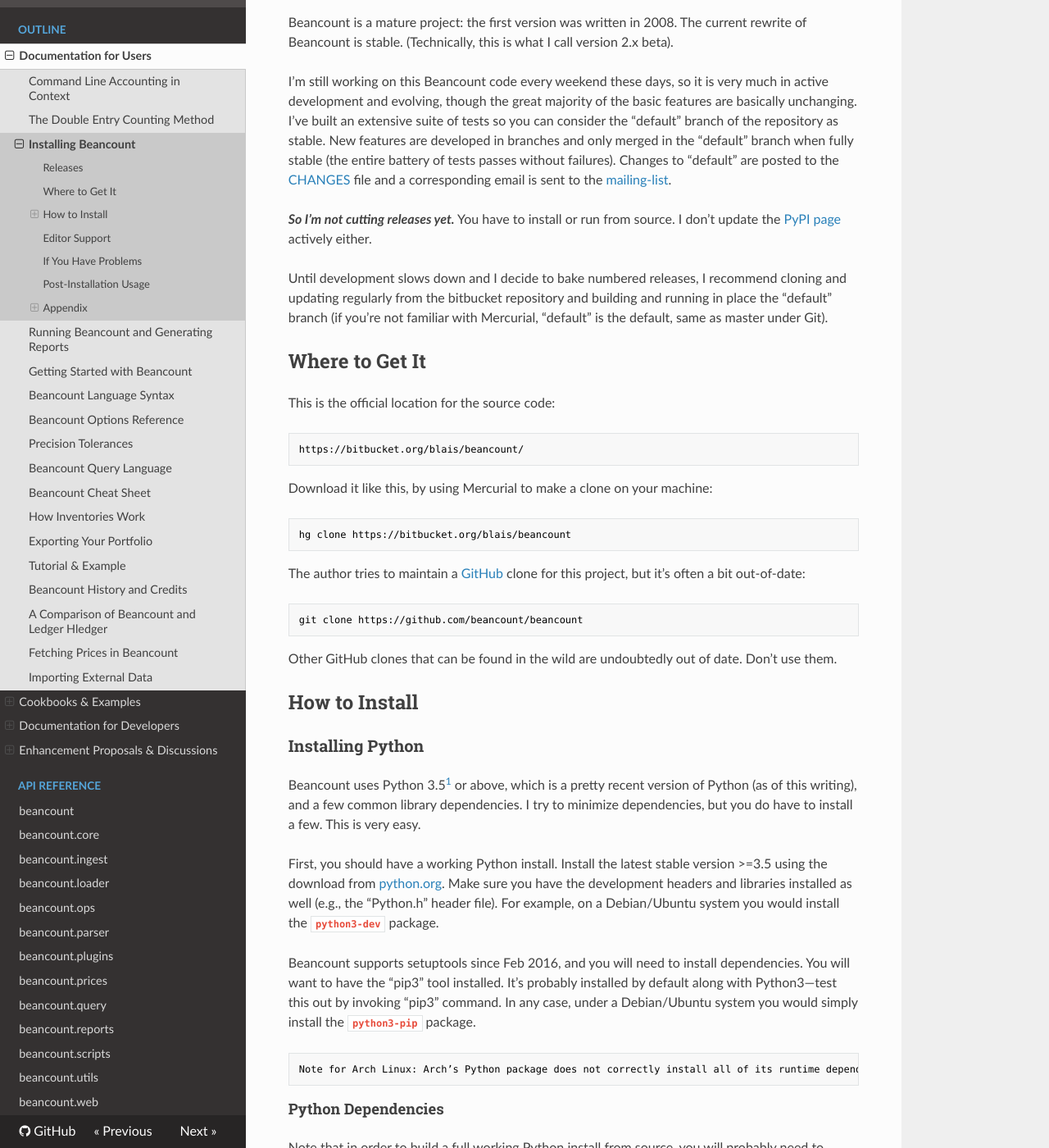
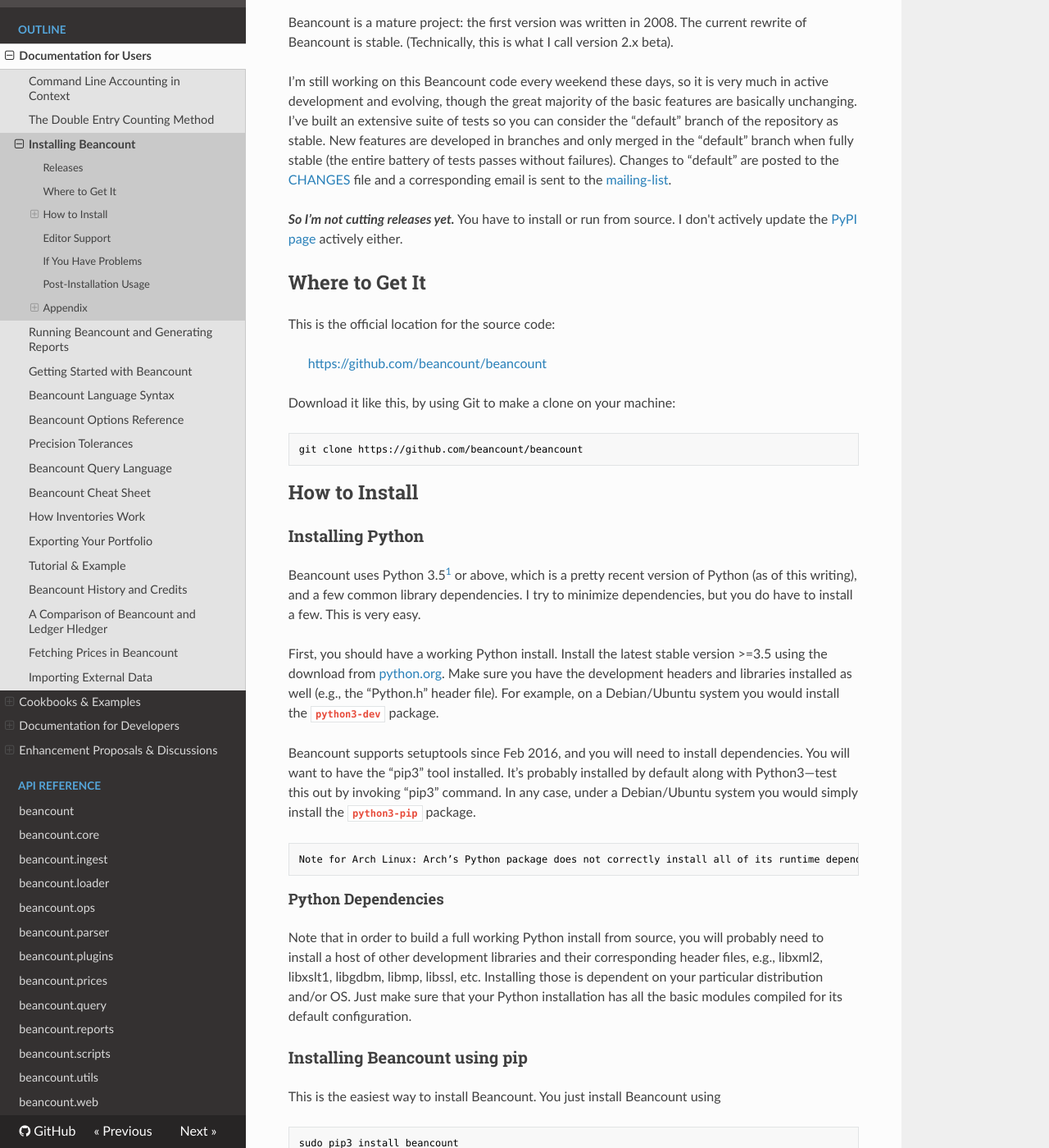
Before and after one commit to beancount/docs, an MkDocs documentation site: the page built from docs/03_installing_beancount.md, in a window 1280 px wide and 1400 px high, scrolled down 344 px. Shown: the whole window at 82% size. Built offline with MkDocs 1.6.1, drawn with Linux system fonts in a browser that asks for light colours; some of the changed text lies outside the part shown.

```diff
--- a/docs/03_installing_beancount.md
+++ b/docs/03_installing_beancount.md
@@ -14,26 +14,18 @@ Beancount is a mature project: the first version was written in 2008. The curren
 
 I’m still working on this Beancount code every weekend these days, so it is very much in active development and evolving, though the great majority of the basic features are basically unchanging. I’ve built an extensive suite of tests so you can consider the “default” branch of the repository as stable. New features are developed in branches and only merged in the “default” branch when fully stable (the entire battery of tests passes without failures). Changes to “default” are posted to the [<span class="underline">CHANGES</span>](https://bitbucket.org/blais/beancount/src/tip/CHANGES) file and a corresponding email is sent to the [<span class="underline">mailing-list</span>](https://groups.google.com/forum/#!forum/beancount).
 
-***So I’m not cutting releases yet.*** You have to install or run from source. I don’t update the [<span class="underline">PyPI page</span>](https://pypi.python.org/pypi/beancount) actively either.
-
-Until development slows down and I decide to bake numbered releases, I recommend cloning and updating regularly from the bitbucket repository and building and running in place the “default” branch (if you’re not familiar with Mercurial, “default” is the default, same as master under Git).
+***So I’m not cutting releases yet.*** You have to install or run from source. I don't actively update the [<span class="underline">PyPI page</span>](https://pypi.python.org/pypi/beancount) actively either.
 
 Where to Get It<a id="where-to-get-it"></a>
 -------------------------------------------
 
 This is the official location for the source code:
 
-    https://bitbucket.org/blais/beancount/
+> [<span class="underline">https://github.com/beancount/beancount</span>](https://github.com/beancount/beancount)
 
-Download it like this, by using Mercurial to make a clone on your machine:
-
-    hg clone https://bitbucket.org/blais/beancount
-
-The author tries to maintain a [<span class="underline">GitHub</span>](http://github.com) clone for this project, but it’s often a bit out-of-date:
+Download it like this, by using Git to make a clone on your machine:
 
     git clone https://github.com/beancount/beancount
-
-Other GitHub clones that can be found in the wild are undoubtedly out of date. Don’t use them.
 
 How to Install<a id="how-to-install"></a>
 -----------------------------------------
@@ -70,7 +68,7 @@ Installing from source offers the advantage of providing you with the very lates
 
 Get the source code from the official repository:
 
-    hg clone https://bitbucket.org/blais/beancount
+    git clone https://github.com/beancount/beancount
 
 #### Install third-party dependencies<a id="install-third-party-dependencies"></a>
 
@@ -175,7 +173,7 @@ Windows installation is, of course, a bit different. It’s a breeze if you use
 
     -   python3-setuptools
 
-    -   mercurial
+    -   git
 
     -   make
 
@@ -227,7 +225,7 @@ If this works, you can now go to the [<span class="underline">tutorial</span>](1
 
 ### Reporting Problems<a id="reporting-problems"></a>
 
-If you need to report a problem, either send email on the mailing-list or [<span class="underline">file a ticket</span>](https://bitbucket.org/blais/beancount/issues) on Bitbucket. Running the following command lists the presence and versions of dependencies installed on your computer and it might be useful to include the output of this command in your bug report:
+If you need to report a problem, either send email on the mailing-list or [<span class="underline">file a ticket</span>](https://github.com/beancount/beancount/issues) on Github. Running the following command lists the presence and versions of dependencies installed on your computer and it might be useful to include the output of this command in your bug report:
 
     bean-doctor checkdeps
 
```
Also changed, not shown: other parts of docs/03_installing_beancount.md (+6 -0 lines), docs/09_beancount_query_language.md (+1 -1 lines), docs/12_exporting_your_portfolio.md (+1 -1 lines), docs/26_external_contributions.md (+2 -2 lines), docs/index.md (+1 -1 lines).
